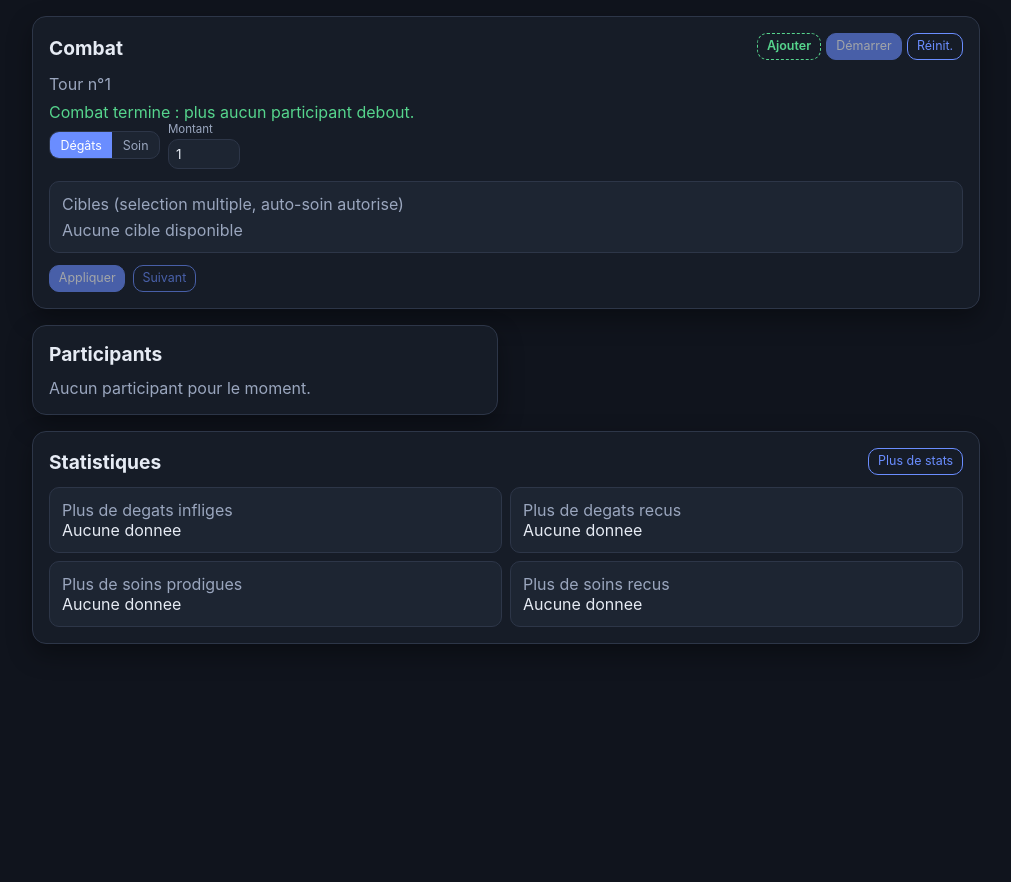
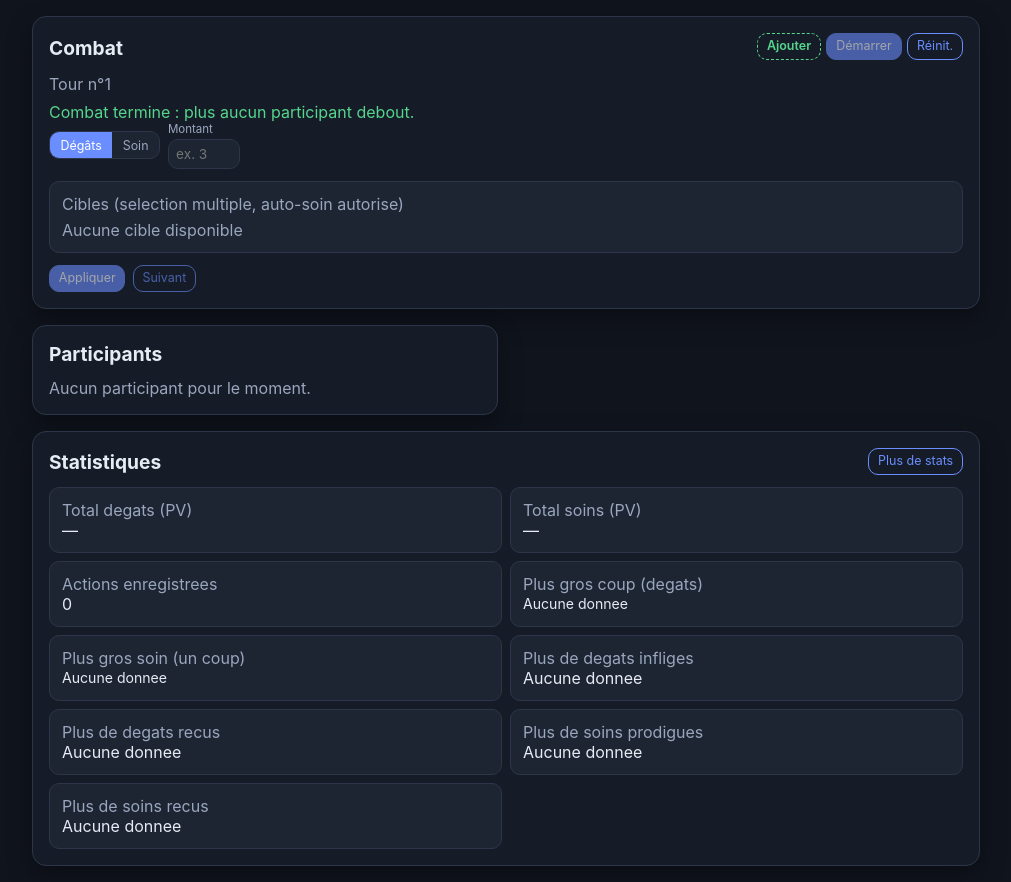
Before and after one commit to AlexandreGaultier/JDR-fight-tools, a React (Vite) app: page / in a window 1280 px wide. Shown: the whole page, without its empty margins (134-1145 px from the left). Before the commit the page ends 800 px from the top, so only its background shows below. Built offline with nearby package versions, Linux system fonts and the light colour scheme.

Commit message:
Better UX, add preset of players and monsters, add new stats

```diff
--- a/src/App.css
+++ b/src/App.css
@@ -266,6 +266,55 @@ button.danger {
   cursor: pointer;
 }
 
+.participant-card.is-ko {
+  opacity: 0.78;
+  filter: grayscale(0.35);
+  background: rgba(255, 91, 110, 0.09);
+  border-color: rgba(255, 91, 110, 0.42);
+  box-shadow: inset 0 0 0 1px rgba(255, 91, 110, 0.14);
+}
+
+.participant-card.is-ko.is-active {
+  opacity: 0.88;
+  border-color: var(--primary);
+  box-shadow: var(--shadow-focus), inset 0 0 0 1px rgba(255, 91, 110, 0.12);
+}
+
+.participant-top {
+  display: flex;
+  align-items: center;
+  justify-content: space-between;
+  gap: var(--space-2);
+  flex-wrap: wrap;
+}
+
+.participant-name-row {
+  display: flex;
+  align-items: center;
+  gap: 0.45rem;
+  min-width: 0;
+  flex: 1 1 8rem;
+}
+
+.participant-name {
+  overflow: hidden;
+  text-overflow: ellipsis;
+  white-space: nowrap;
+  min-width: 0;
+}
+
+.participant-meta {
+  display: inline-flex;
+  align-items: center;
+  gap: 0.35rem;
+  font-size: 0.78rem;
+  flex-shrink: 0;
+}
+
+.participant-meta-sep {
+  opacity: 0.55;
+}
+
 .participant-card.is-active {
   border-color: var(--primary);
   box-shadow: var(--shadow-focus);
@@ -377,6 +426,18 @@ button.danger {
   background: var(--surface-soft);
 }
 
+.stat-card-detail {
+  font-size: 0.88rem;
+  line-height: 1.35;
+  word-break: break-word;
+}
+
+.preset-hint {
+  font-size: 0.85rem;
+  margin: 0 0 var(--space-3);
+  line-height: 1.4;
+}
+
 @media (min-width: 700px) {
   .app {
     grid-template-columns: 1fr 1fr;
--- a/src/App.tsx
+++ b/src/App.tsx
@@ -1,4 +1,5 @@
 import { lazy, Suspense, useEffect, useMemo, useState } from 'react'
+import { findParticipantPreset, PARTICIPANT_PRESETS } from './participantPresets'
 import './App.css'
 
 const StatsDetailModal = lazy(async () => {
@@ -54,8 +55,8 @@ interface ActionForm {
 
 const STORAGE_KEY = 'jdr-fight-tools-v1'
 
-const initialAddForm: AddForm = { name: '', kind: 'player', hpCurrent: '10', hpMax: '10', initiative: '10' }
-const initialActionForm: ActionForm = { targetIds: [], amount: '1', type: 'damage' }
+const initialAddForm: AddForm = { name: '', kind: 'player', hpCurrent: '', hpMax: '', initiative: '' }
+const initialActionForm: ActionForm = { targetIds: [], amount: '', type: 'damage' }
 
 function clamp(value: number, min: number, max: number): number {
   return Math.min(max, Math.max(min, value))
@@ -189,8 +190,15 @@ function App() {
       setErrorMessage('Le nom est obligatoire.')
       return
     }
-    if (Number.isNaN(hpCurrent) || Number.isNaN(hpMax) || Number.isNaN(initiative)) {
-      setErrorMessage('HP et initiative doivent etre des nombres.')
+    if (
+      addForm.hpCurrent.trim() === '' ||
+      addForm.hpMax.trim() === '' ||
+      addForm.initiative.trim() === '' ||
+      Number.isNaN(hpCurrent) ||
+      Number.isNaN(hpMax) ||
+      Number.isNaN(initiative)
+    ) {
+      setErrorMessage("Remplis les HP (actuels et max) et l'initiative.")
       return
     }
     if (hpMax <= 0) {
@@ -227,8 +235,22 @@ function App() {
       setState((previous) => ({ ...previous, participants: updatedParticipants, nextOrder: previous.nextOrder + 1 }))
     }
 
-    setAddForm((previous) => ({ ...initialAddForm, kind: previous.kind }))
+    setAddForm(initialAddForm)
     setIsAddModalOpen(false)
+  }
+
+  function applyPresetForName(rawName: string): void {
+    const preset = findParticipantPreset(rawName)
+    if (!preset) {
+      return
+    }
+    setAddForm((previous) => ({
+      ...previous,
+      name: preset.name,
+      kind: preset.kind,
+      hpCurrent: String(preset.hpCurrent),
+      hpMax: String(preset.hpMax),
+    }))
   }
 
   function handleStartCombat(): void {
@@ -306,6 +328,10 @@ function App() {
       setErrorMessage('Aucun participant actif.')
       return
     }
+    if (actionForm.amount.trim() === '') {
+      setErrorMessage('Indique un montant.')
+      return
+    }
     const amount = Number(actionForm.amount)
     if (Number.isNaN(amount) || amount <= 0) {
       setErrorMessage('Le montant doit etre superieur a 0.')
@@ -339,6 +365,7 @@ function App() {
       }))
       return { ...previous, participants: updatedParticipants, events: [...previous.events, ...newEvents] }
     })
+    setActionForm((previous) => ({ ...previous, amount: '' }))
   }
 
   function handleNextTurn(): void {
@@ -369,15 +396,29 @@ function App() {
     const damageByTarget: Record<string, number> = {}
     const healBySource: Record<string, number> = {}
     const healByTarget: Record<string, number> = {}
+    let totalDamage = 0
+    let totalHeal = 0
+    let maxDamageEvent: CombatEvent | null = null
+    let maxHealEvent: CombatEvent | null = null
+
     for (const combatEvent of state.events) {
       if (combatEvent.type === 'damage') {
+        totalDamage += combatEvent.amount
         damageBySource[combatEvent.sourceId] = (damageBySource[combatEvent.sourceId] ?? 0) + combatEvent.amount
         damageByTarget[combatEvent.targetId] = (damageByTarget[combatEvent.targetId] ?? 0) + combatEvent.amount
-      } else {
+        if (!maxDamageEvent || combatEvent.amount > maxDamageEvent.amount) {
+          maxDamageEvent = combatEvent
+        }
+        continue
+      }
+      totalHeal += combatEvent.amount
       healBySource[combatEvent.sourceId] = (healBySource[combatEvent.sourceId] ?? 0) + combatEvent.amount
       healByTarget[combatEvent.targetId] = (healByTarget[combatEvent.targetId] ?? 0) + combatEvent.amount
+      if (!maxHealEvent || combatEvent.amount > maxHealEvent.amount) {
+        maxHealEvent = combatEvent
       }
     }
+
     const findTop = (map: Record<string, number>): { id: string; value: number } | null => {
       const entries = Object.entries(map)
       if (entries.length === 0) {
@@ -391,6 +432,11 @@ function App() {
       topDamageTarget: findTop(damageByTarget),
       topHealSource: findTop(healBySource),
       topHealTarget: findTop(healByTarget),
+      totalDamage,
+      totalHeal,
+      actionCount: state.events.length,
+      maxDamageEvent,
+      maxHealEvent,
     }
   }, [state.events])
 
@@ -425,7 +471,10 @@ function App() {
               type="button"
               className="btn-sm btn-add"
               title="Ajouter un participant"
-              onClick={() => setIsAddModalOpen(true)}
+              onClick={() => {
+                setAddForm(initialAddForm)
+                setIsAddModalOpen(true)
+              }}
             >
               Ajouter
             </button>
@@ -476,9 +525,10 @@ function App() {
                 className="input-amount"
                 type="number"
                 min={1}
+                inputMode="numeric"
+                placeholder="ex. 3"
                 value={actionForm.amount}
                 onChange={(event) => setActionForm((previous) => ({ ...previous, amount: event.target.value }))}
-                required
               />
             </label>
           </div>
@@ -515,19 +565,26 @@ function App() {
           {participants.length === 0 && <p className="muted">Aucun participant pour le moment.</p>}
           {participants.map((participant, index) => (
             <article
-              className={`participant-card ${index === safeTurnIndex && state.started ? 'is-active' : ''}`}
+              className={`participant-card ${index === safeTurnIndex && state.started ? 'is-active' : ''} ${!isAlive(participant) ? 'is-ko' : ''}`}
               key={participant.id}
               onClick={() => setEditingParticipantId(participant.id)}
             >
-              <div className="row">
-                <strong>{participant.name || 'Sans nom'}</strong>
+              <div className="participant-top">
+                <div className="participant-name-row">
+                  <strong className="participant-name" title={participant.name || undefined}>
+                    {participant.name || 'Sans nom'}
+                  </strong>
                   {!isAlive(participant) && <span className="badge">KO</span>}
                 </div>
-              <div className="hp-line">
-                <span className="muted">
+                <div className="participant-meta muted">
+                  <span>
                     {participant.hpCurrent}/{participant.hpMax} HP
                   </span>
-                <span className="muted">Init {participant.initiative}</span>
+                  <span className="participant-meta-sep" aria-hidden="true">
+                    ·
+                  </span>
+                  <span>Init {participant.initiative}</span>
+                </div>
               </div>
               <div className={`hp-bar ${getParticipantBarClass(participant)}`}>
                 <div className="hp-bar-fill" style={{ width: `${clamp((participant.hpCurrent / participant.hpMax) * 100, 0, 100)}%` }} />
@@ -545,6 +602,34 @@ function App() {
           </button>
         </div>
         <div className="stats-grid">
+          <div className="stat-card">
+            <p className="muted">Total degats (PV)</p>
+            <p>{stats.totalDamage > 0 ? stats.totalDamage : '—'}</p>
+          </div>
+          <div className="stat-card">
+            <p className="muted">Total soins (PV)</p>
+            <p>{stats.totalHeal > 0 ? stats.totalHeal : '—'}</p>
+          </div>
+          <div className="stat-card">
+            <p className="muted">Actions enregistrees</p>
+            <p>{stats.actionCount}</p>
+          </div>
+          <div className="stat-card">
+            <p className="muted">Plus gros coup (degats)</p>
+            <p className="stat-card-detail">
+              {stats.maxDamageEvent
+                ? `${stats.maxDamageEvent.amount} PV — ${participantNameById(stats.maxDamageEvent.sourceId)} → ${participantNameById(stats.maxDamageEvent.targetId)}`
+                : 'Aucune donnee'}
+            </p>
+          </div>
+          <div className="stat-card">
+            <p className="muted">Plus gros soin (un coup)</p>
+            <p className="stat-card-detail">
+              {stats.maxHealEvent
+                ? `${stats.maxHealEvent.amount} PV — ${participantNameById(stats.maxHealEvent.sourceId)} → ${participantNameById(stats.maxHealEvent.targetId)}`
+                : 'Aucune donnee'}
+            </p>
+          </div>
           <div className="stat-card">
             <p className="muted">Plus de degats infliges</p>
             <p>{stats.topDamageSource ? `${participantNameById(stats.topDamageSource.id)} (${stats.topDamageSource.value})` : 'Aucune donnee'}</p>
@@ -573,10 +658,27 @@ function App() {
                 Fermer
               </button>
             </div>
+            <p className="muted preset-hint">
+              Choisis un nom connu (suggestions ci-dessous) puis quitte le champ : les HP et le type se remplissent tout seuls. Il reste à saisir
+              l&apos;initiative.
+            </p>
+            <datalist id="participant-preset-datalist">
+              {PARTICIPANT_PRESETS.map((preset) => (
+                <option key={preset.name} value={preset.name} />
+              ))}
+            </datalist>
             <form className="grid-form" onSubmit={handleAddParticipant}>
               <label>
                 Nom
-                <input value={addForm.name} onChange={(event) => setAddForm((previous) => ({ ...previous, name: event.target.value }))} required />
+                <input
+                  list="participant-preset-datalist"
+                  autoComplete="off"
+                  placeholder="ex. Aelyn ou Brokk Ferkang"
+                  value={addForm.name}
+                  onChange={(event) => setAddForm((previous) => ({ ...previous, name: event.target.value }))}
+                  onBlur={(event) => applyPresetForName(event.target.value)}
+                  required
+                />
               </label>
               <label>
                 Type
@@ -587,15 +689,33 @@ function App() {
               </label>
               <label>
                 HP actuels
-                <input type="number" min={0} value={addForm.hpCurrent} onChange={(event) => setAddForm((previous) => ({ ...previous, hpCurrent: event.target.value }))} required />
+                <input
+                  type="number"
+                  min={0}
+                  placeholder="ex. 10"
+                  value={addForm.hpCurrent}
+                  onChange={(event) => setAddForm((previous) => ({ ...previous, hpCurrent: event.target.value }))}
+                />
               </label>
               <label>
                 HP max
-                <input type="number" min={1} value={addForm.hpMax} onChange={(event) => setAddForm((previous) => ({ ...previous, hpMax: event.target.value }))} required />
+                <input
+                  type="number"
+                  min={1}
+                  placeholder="ex. 10"
+                  value={addForm.hpMax}
+                  onChange={(event) => setAddForm((previous) => ({ ...previous, hpMax: event.target.value }))}
+                />
               </label>
               <label>
                 Initiative
-                <input type="number" value={addForm.initiative} onChange={(event) => setAddForm((previous) => ({ ...previous, initiative: event.target.value }))} required />
+                <input
+                  type="number"
+                  placeholder="ex. 15"
+                  inputMode="numeric"
+                  value={addForm.initiative}
+                  onChange={(event) => setAddForm((previous) => ({ ...previous, initiative: event.target.value }))}
+                />
               </label>
               <button type="submit">Ajouter</button>
             </form>
--- /dev/null
+++ b/src/participantPresets.ts
@@ -0,0 +1,41 @@
+export type PresetKind = 'player' | 'monster'
+
+export interface ParticipantPreset {
+  name: string
+  kind: PresetKind
+  hpMax: number
+  hpCurrent: number
+}
+
+/** Modifie ce tableau ou ajoute des entrées pour tes persos / monstres récurrents. */
+export const PARTICIPANT_PRESETS: ParticipantPreset[] = [
+  { name: 'Nerys Devolia', kind: 'player', hpMax: 10, hpCurrent: 10 },
+  { name: 'Sir Calmon Daemos', kind: 'player', hpMax: 10, hpCurrent: 10 },
+  { name: 'Aelyn', kind: 'player', hpMax: 8, hpCurrent: 8 },
+  { name: 'Brokk Ferkang', kind: 'player', hpMax: 11, hpCurrent: 11 },
+  { name: 'Rôde-Pierre Briseur', kind: 'monster', hpMax: 16, hpCurrent: 16 },
+  { name: 'Rôde-Pierre Guetteur', kind: 'monster', hpMax: 15, hpCurrent: 15 },
+  { name: 'Rôde-Pierre Porte Bouclier', kind: 'monster', hpMax: 18, hpCurrent: 18 },
+  { name: 'Venefil Traqueuse', kind: 'monster', hpMax: 18, hpCurrent: 18 },
+  { name: 'Venefil Libélule', kind: 'monster', hpMax: 24, hpCurrent: 24 },
+  { name: 'Venefil Scarabé', kind: 'monster', hpMax: 28, hpCurrent: 28 },
+  { name: 'Venefil Crache Venin', kind: 'monster', hpMax: 22, hpCurrent: 22 },
+  { name: 'Reine Venefil', kind: 'monster', hpMax: 64, hpCurrent: 64 },
+  { name: 'Venefil Serviteur', kind: 'monster', hpMax: 12, hpCurrent: 12 },
+]
+
+export function normalizePresetName(value: string): string {
+  return value
+    .trim()
+    .normalize('NFD')
+    .replace(/\p{M}/gu, '')
+    .toLowerCase()
+}
+
+export function findParticipantPreset(name: string): ParticipantPreset | undefined {
+  const key = normalizePresetName(name)
+  if (!key) {
+    return undefined
+  }
+  return PARTICIPANT_PRESETS.find((preset) => normalizePresetName(preset.name) === key)
+}
```
Lines whose indentation alone changed are shown as unchanged.
